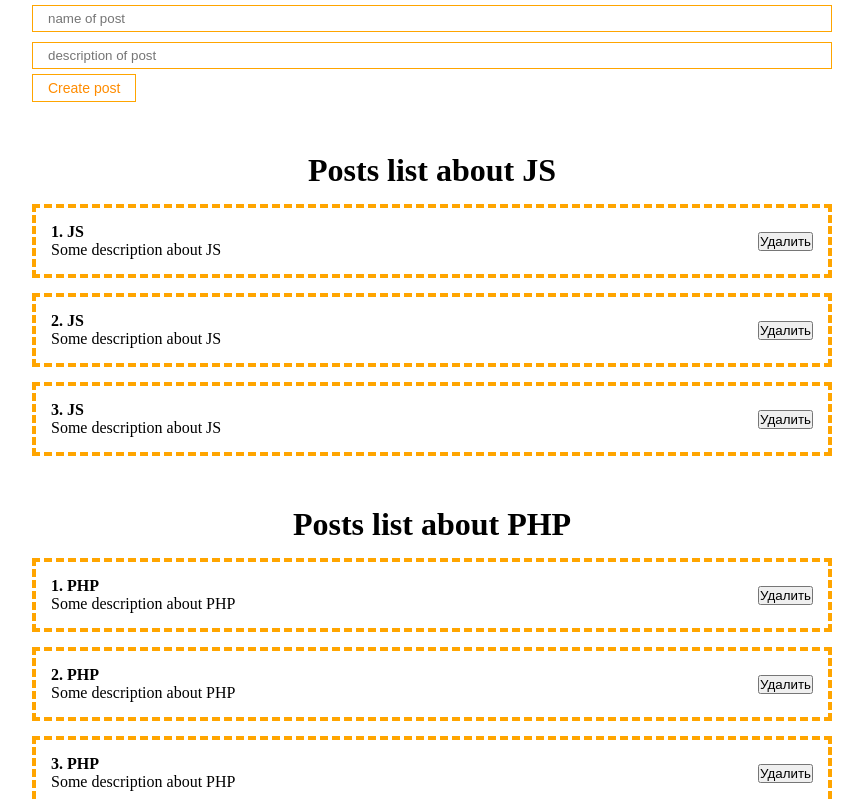
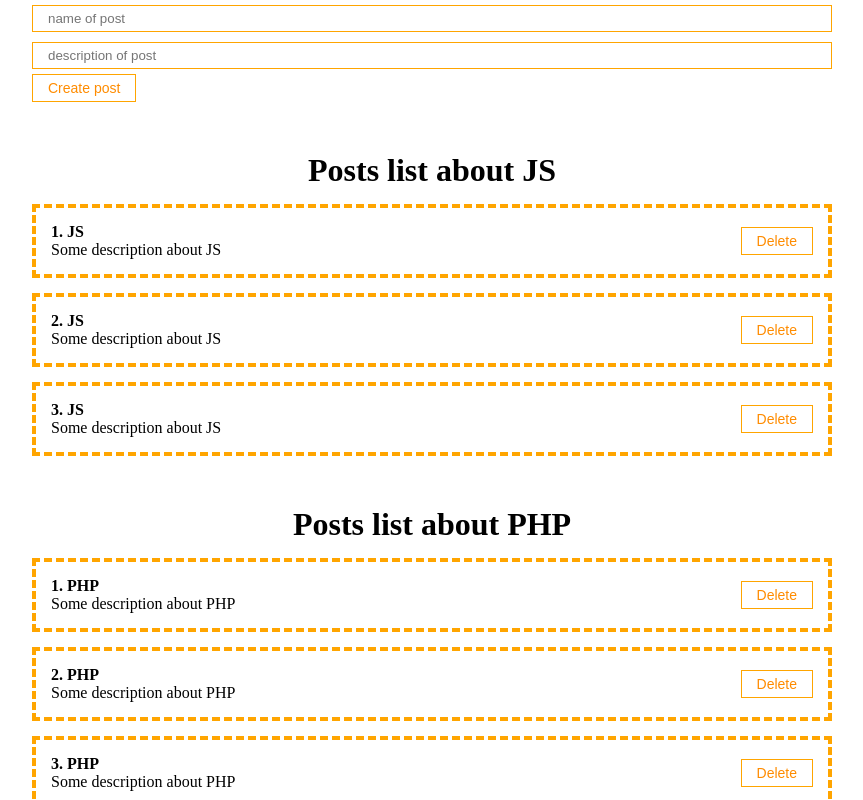
Before and after one commit to LehaGer/react-my-found-project, a React (Create React App) app: page / in a window 1280 px wide. Shown: the top 800 px of the page, without its empty margins (208-1071 px from the left). Built offline with nearby package versions, Linux system fonts and the light colour scheme.

Commit message:
feat: added deleting buton functionality

```diff
--- a/src/App.js
+++ b/src/App.js
@@ -11,43 +11,44 @@ import PostForm from "./components/PostForm";
 function App() {
 
     const [postsJS, setPostsJS] = useState([
-        {title: 'JS', body: 'Some description about JS'},
-        {title: 'JS', body: 'Some description about JS'},
-        {title: 'JS', body: 'Some description about JS'},
+        {id: 1, title: 'JS', body: 'Some description about JS'},
+        {id: 2, title: 'JS', body: 'Some description about JS'},
+        {id: 3, title: 'JS', body: 'Some description about JS'},
     ]);
     const [postsPHP, setPostsPHP] = useState([
-        {title: 'PHP', body: 'Some description about PHP'},
-        {title: 'PHP', body: 'Some description about PHP'},
-        {title: 'PHP', body: 'Some description about PHP'},
+        {id: 1, title: 'PHP', body: 'Some description about PHP'},
+        {id: 2, title: 'PHP', body: 'Some description about PHP'},
+        {id: 3, title: 'PHP', body: 'Some description about PHP'},
     ]);
     const [postsC, setPostsC] = useState([
-        {title: 'C++', body: 'Some description about C++'},
-        {title: 'C++', body: 'Some description about C++'},
-        {title: 'C++', body: 'Some description about C++'},
+        {id: 1, title: 'C++', body: 'Some description about C++'},
+        {id: 2, title: 'C++', body: 'Some description about C++'},
+        {id: 3, title: 'C++', body: 'Some description about C++'},
     ]);
     const [postsPython, setPostsPython] = useState([
-        {title: 'Python', body: 'Some description about Python'},
-        {title: 'Python', body: 'Some description about Python'},
-        {title: 'Python', body: 'Some description about Python'},
+        {id: 1, title: 'Python', body: 'Some description about Python'},
+        {id: 2, title: 'Python', body: 'Some description about Python'},
+        {id: 3, title: 'Python', body: 'Some description about Python'},
     ]);
-
-
 
     /*для неуправляемого компонента*/
     //const bodyInputRef = useRef();
 
-    const createPosts = (newPost) => {
+    const addPost = (newPost) => {
         setPostsJS([...postsJS, newPost])
+    };
+
+    const deletePost = (post) => {
+        setPostsJS(postsJS.filter(p => p.id !== post.id))
     };
 
     return (
         <div className="App">
-            <PostForm create={createPosts}/>
-            <PostList posts={postsJS} title={"Posts list about JS"}/>
+            <PostForm create={addPost}/>
+            <PostList posts={postsJS} title={"Posts list about JS"} deleting={deletePost}/>
             <PostList posts={postsPHP} title={"Posts list about PHP"}/>
             <PostList posts={postsC} title={"Posts list about C++"}/>
             <PostList posts={postsPython} title={"Posts list about Python"}/>
-
         </div>
     );
 }
--- a/src/components/PostForm.jsx
+++ b/src/components/PostForm.jsx
@@ -11,7 +11,7 @@ const PostForm = ({create}) => {
         /*для неуправляемого компонента*/
         //*console.log(bodyInputRef.current.value);
         setPost({title: '', body: ''});
-        create(post);
+        create({id: Date.now(), ...post });
     };
 
     return (
--- a/src/components/PostList.jsx
+++ b/src/components/PostList.jsx
@@ -1,12 +1,12 @@
 import React from 'react';
 import Postitem from "./Postitem";
 
-const PostList = ({posts, title}) => {
+const PostList = ({posts, title, deleting}) => {
     return (
         <div>
             <h1 style={{textAlign: 'center', marginTop: '50px'}}>{title}</h1>
             {posts.map((post, index) =>
-                <Postitem number={index + 1} post={post} key={index + 1}/>
+                <Postitem number={index + 1} post={post} key={post.id} deleting={deleting}/>
             )}
         </div>
     );
--- a/src/components/Postitem.jsx
+++ b/src/components/Postitem.jsx
@@ -1,9 +1,11 @@
 import React from 'react';
+import MyButton from "./UI/button/MyButton";
 
 const Postitem = (props) => {
 
     let id = props.number;
     let {title, body} = props.post;
+    let deleting = props.deleting;
 
     return (
         <div className="post">
@@ -14,7 +16,7 @@ const Postitem = (props) => {
                 </div>
             </div>
             <div className="post__btns">
-                <button>Удалить</button>
+                <MyButton onClick={() => deleting(props.post)}>Delete</MyButton>
             </div>
         </div>
     );
```
